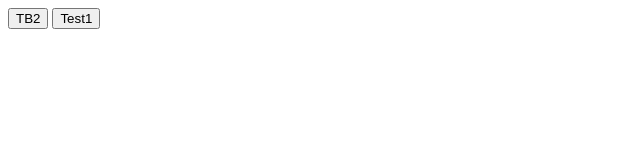
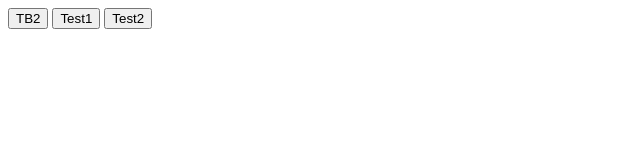
Before and after one commit to dipeshio/GradescopeToCalc, a browser extension: page index.html in a window 1280 px wide. Shown: the whole page, without its empty margins (0-640 px from the left). Drawn offline with Linux system fonts and the light colour scheme.

Commit message:
index change 2

```diff
--- a/index.html
+++ b/index.html
@@ -1,5 +1,6 @@
 <!DOCTYPE html>
 <html>
+
 <head>
     <meta charset="utf-8">
     <meta http-equiv="X-UA-Compatible" content="IE=edge">
@@ -12,6 +13,7 @@
     <script src="script.js"></script>
     <button> TB2 </button>
     <button onclick="testFunction()">Test1</button>
+    <button onclick="testFunction2()">Test2</button>
     </div>
 </body>
 
```
